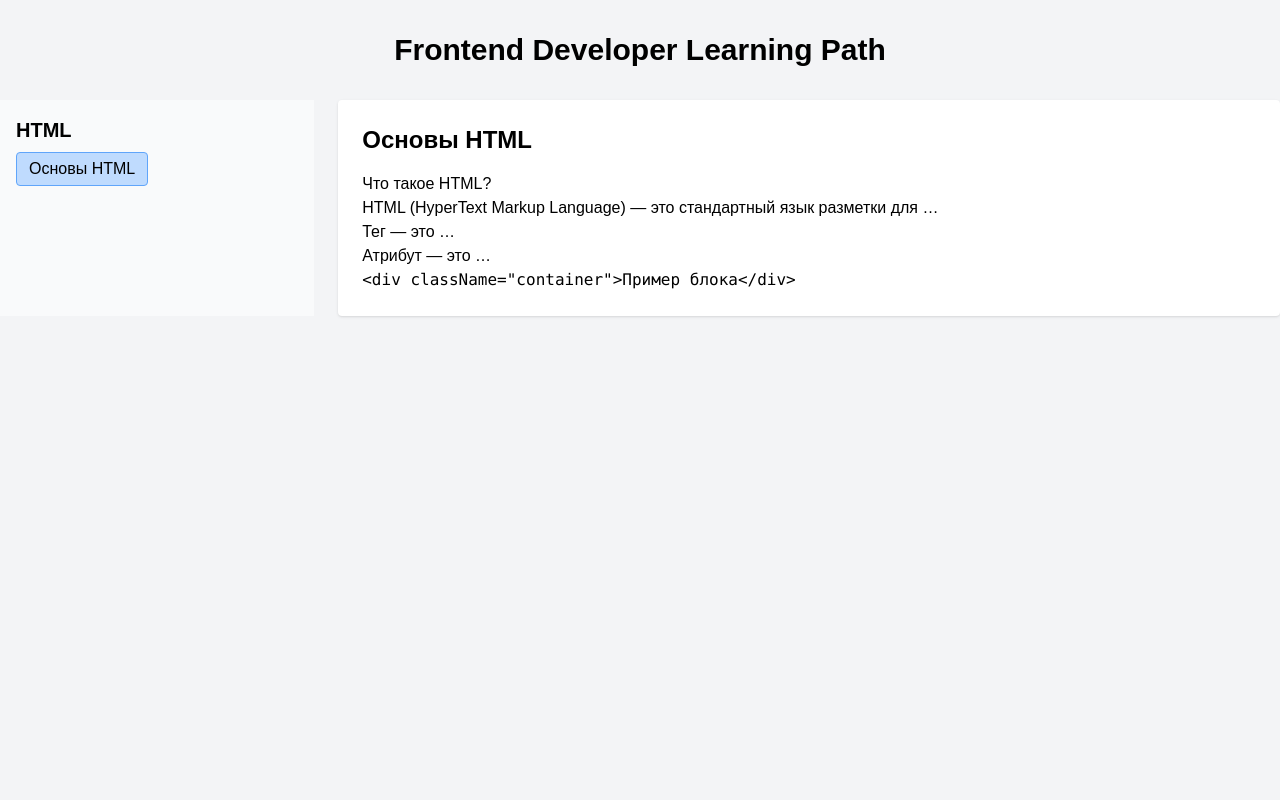
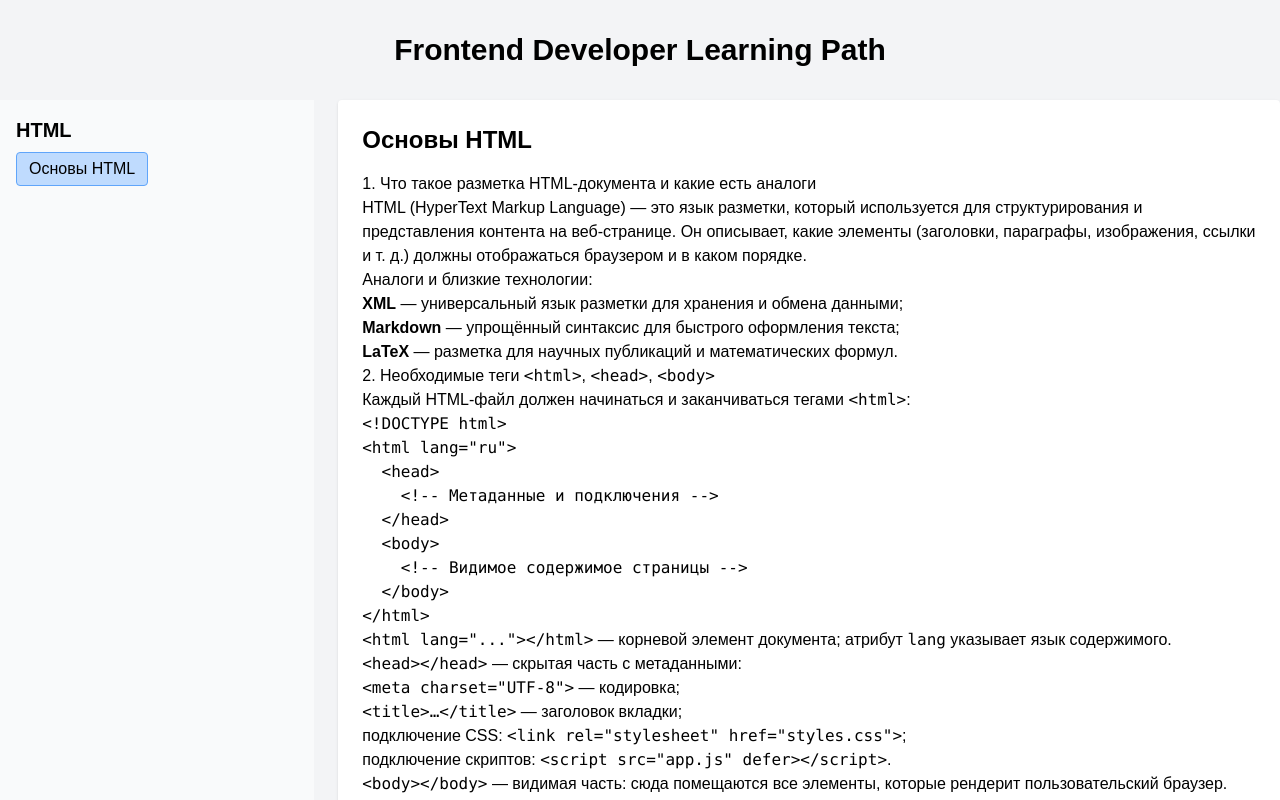
Before and after one commit to yamkin29/preparing-app, a Next.js app: page / in a window 1280 px wide. Both pictures are taken after a click on the button "Основы HTML". Shown: the top 800 px of the page. Built offline with nearby package versions, Linux system fonts and the light colour scheme.

Commit message:
Update HtmlBasics.tsx

```diff
--- a/src/components/HtmlBasics.tsx
+++ b/src/components/HtmlBasics.tsx
@@ -2,14 +2,158 @@ import React from 'react';
 
 export const HtmlBasics: React.FC = () => (
     <>
-        <h4>Что такое HTML?</h4>
-        <p>HTML (HyperText Markup Language) — это стандартный язык разметки для …</p>
+        <h4>1. Что такое разметка HTML-документа и какие есть аналоги</h4>
+        <p>
+            HTML (HyperText Markup Language) — это язык разметки, который используется для
+            структурирования и представления контента на веб-странице. Он описывает, какие
+            элементы (заголовки, параграфы, изображения, ссылки и т. д.) должны отображаться
+            браузером и в каком порядке.
+        </p>
+        <p>Аналоги и близкие технологии:</p>
         <ul>
-            <li>Тег — это …</li>
-            <li>Атрибут — это …</li>
+            <li>
+                <strong>XML</strong> — универсальный язык разметки для хранения и обмена данными;
+            </li>
+            <li>
+                <strong>Markdown</strong> — упрощённый синтаксис для быстрого оформления текста;
+            </li>
+            <li>
+                <strong>LaTeX</strong> — разметка для научных публикаций и математических формул.
+            </li>
         </ul>
+
+        <h4>2. Необходимые теги <code>&lt;html&gt;</code>, <code>&lt;head&gt;</code>, <code>&lt;body&gt;</code></h4>
+        <p>Каждый HTML-файл должен начинаться и заканчиваться тегами <code>&lt;html&gt;</code>:</p>
         <pre>
-      {`<div className="container">Пример блока</div>`}
+{`<!DOCTYPE html>
+<html lang="ru">
+  <head>
+    <!-- Метаданные и подключения -->
+  </head>
+  <body>
+    <!-- Видимое содержимое страницы -->
+  </body>
+</html>`}
+    </pre>
+        <ul>
+            <li>
+                <code>&lt;html lang="..."&gt;&lt;/html&gt;</code> — корневой элемент документа;
+                атрибут <code>lang</code> указывает язык содержимого.
+            </li>
+            <li>
+                <code>&lt;head&gt;&lt;/head&gt;</code> — скрытая часть с метаданными:
+                <ul>
+                    <li><code>&lt;meta charset="UTF-8"&gt;</code> — кодировка;</li>
+                    <li><code>&lt;title&gt;…&lt;/title&gt;</code> — заголовок вкладки;</li>
+                    <li>подключение CSS: <code>&lt;link rel="stylesheet" href="styles.css"&gt;</code>;</li>
+                    <li>подключение скриптов: <code>&lt;script src="app.js" defer&gt;&lt;/script&gt;</code>.</li>
+                </ul>
+            </li>
+            <li>
+                <code>&lt;body&gt;&lt;/body&gt;</code> — видимая часть:
+                сюда помещаются все элементы, которые рендерит пользовательский браузер.
+            </li>
+        </ul>
+
+        <h4>3. Основные и новые теги HTML5</h4>
+        <p>HTML5 ввёл семантические теги, чтобы сделать структуру страницы более осмысленной:</p>
+        <ul>
+            <li>
+                <strong>Секции и обёртки</strong>:
+                <ul>
+                    <li><code>&lt;header&gt;</code> — шапка страницы или раздела;</li>
+                    <li><code>&lt;nav&gt;</code> — навигационные ссылки;</li>
+                    <li><code>&lt;main&gt;</code> — основной контент;</li>
+                    <li><code>&lt;section&gt;</code> — тематический раздел;</li>
+                    <li><code>&lt;article&gt;</code> — самостоятельный фрагмент (пост, новость);</li>
+                    <li><code>&lt;aside&gt;</code> — побочный контент (сайдбар, реклама);</li>
+                    <li><code>&lt;footer&gt;</code> — футер страницы или раздела.</li>
+                </ul>
+            </li>
+            <li>
+                <strong>Мультимедиа</strong>:
+                <ul>
+                    <li><code>&lt;audio&gt;</code> — аудио-контент;</li>
+                    <li><code>&lt;video&gt;</code> — видеоконтент;</li>
+                    <li><code>&lt;source&gt;</code> — источник для <code>&lt;audio&gt;</code> и <code>&lt;video&gt;</code>;</li>
+                    <li><code>&lt;canvas&gt;</code> — рисование графики через скрипты.</li>
+                </ul>
+            </li>
+            <li>
+                <strong>Формы</strong>:
+                <ul>
+                    <li><code>&lt;form&gt;</code> — контейнер формы;</li>
+                    <li><code>&lt;input&gt;</code> — текст, email, пароль и т. д.;</li>
+                    <li><code>&lt;textarea&gt;</code> — многострочное поле;</li>
+                    <li><code>&lt;button&gt;</code> — кнопка;</li>
+                    <li><code>&lt;label&gt;</code> — метка для поля;</li>
+                    <li><code>&lt;select&gt;</code> и <code>&lt;option&gt;</code> — выпадающий список.</li>
+                </ul>
+            </li>
+            <li>
+                <strong>Текстовые и медиа-обёртки</strong>:
+                <ul>
+                    <li><code>&lt;p&gt;</code> — параграф;</li>
+                    <li><code>&lt;h1&gt;…&lt;h6&gt;</code> — заголовки разного уровня;</li>
+                    <li><code>&lt;img src="..." alt="..."/&gt;</code> — изображение;</li>
+                    <li><code>&lt;figure&gt;</code> и <code>&lt;figcaption&gt;</code> — изображение с подписью;</li>
+                    <li><code>&lt;blockquote&gt;</code> — длинная цитата;</li>
+                    <li><code>&lt;mark&gt;</code> — выделенный текст;</li>
+                    <li><code>&lt;time datetime="..."&gt;</code> — дата/время.</li>
+                </ul>
+            </li>
+            <li>
+                <strong>Списки и таблицы</strong>:
+                <ul>
+                    <li><code>&lt;ul&gt;</code>, <code>&lt;ol&gt;</code>, <code>&lt;li&gt;</code> — списки;</li>
+                    <li><code>&lt;table&gt;</code>, <code>&lt;thead&gt;</code>, <code>&lt;tbody&gt;</code>, <code>&lt;tr&gt;</code>, <code>&lt;th&gt;</code>, <code>&lt;td&gt;</code> — таблицы.</li>
+                </ul>
+            </li>
+        </ul>
+
+        <h4>4. Пример полной структуры HTML5-документа</h4>
+        <pre>
+{`<!DOCTYPE html>
+<html lang="ru">
+  <head>
+    <meta charset="UTF-8" />
+    <meta name="viewport" content="width=device-width, initial-scale=1.0" />
+    <title>Пример HTML5-документа</title>
+    <link rel="stylesheet" href="styles.css" />
+  </head>
+  <body>
+    <header>
+      <h1>Заголовок сайта</h1>
+      <nav>
+        <ul>
+          <li><a href="#main">Главная</a></li>
+          <li><a href="#about">О нас</a></li>
+        </ul>
+      </nav>
+    </header>
+
+    <main id="main">
+      <section>
+        <h2>Секция контента</h2>
+        <p>Описание секции …</p>
+      </section>
+      <article>
+        <h2>Статья</h2>
+        <p>Текст статьи …</p>
+      </article>
+      <aside>
+        <h3>Сайдбар</h3>
+        <p>Дополнительная информация …</p>
+      </aside>
+    </main>
+
+    <footer>
+      <p>© 2025 Моя компания</p>
+    </footer>
+
+    <script src="app.js" defer></script>
+  </body>
+</html>`}
     </pre>
     </>
 );
```
